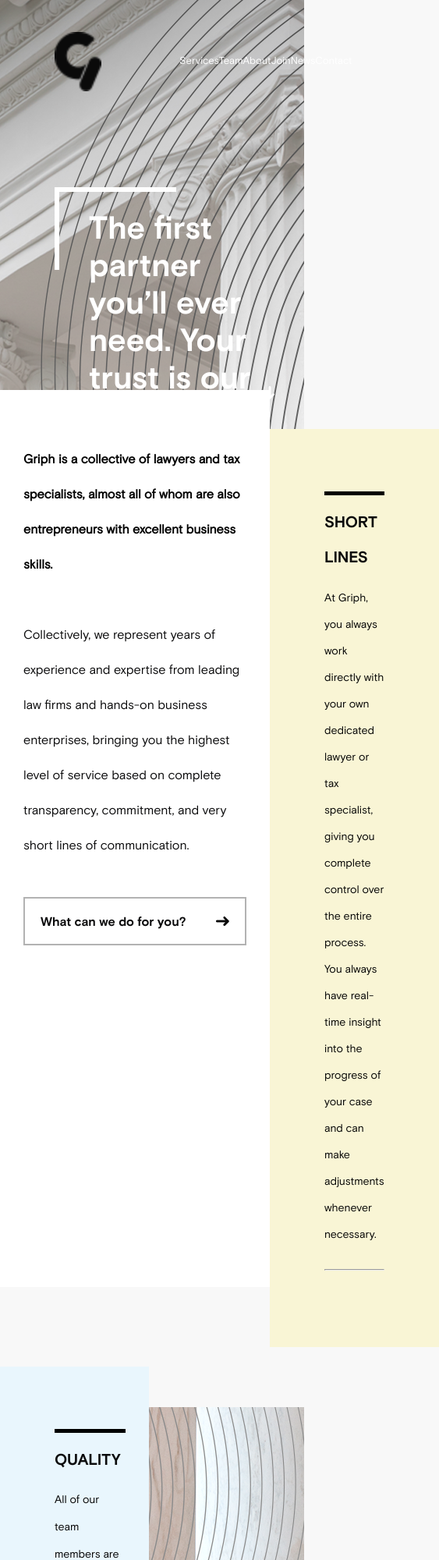
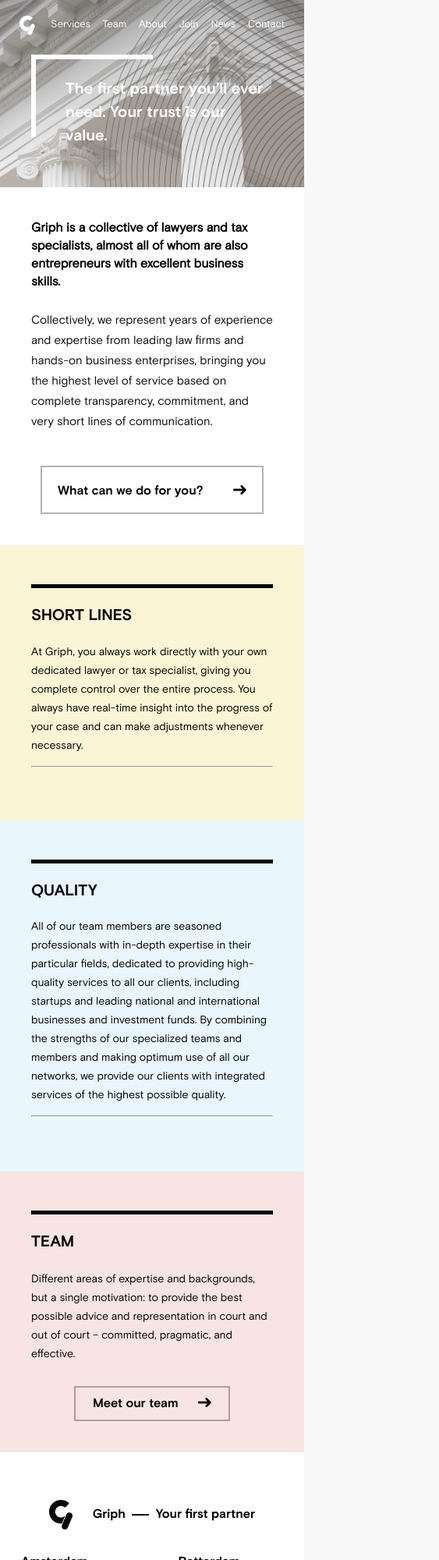
Before and after one commit to dimasyands/sphermall-test-task, a plain HTML site: page index.html in a window 390 px wide. Shown: the top 2000 px of the page at 78% size, 563 px wide, since content can reach past the window. Drawn offline with Linux system fonts and the light colour scheme.

Commit message:
mobile view

```diff
--- a/index.html
+++ b/index.html
@@ -23,12 +23,7 @@
   </header>
   <nav class="main-nav content-center">
     <a class="main-nav-logo" href="#">
-      <img src="src/img/logo_griph.png"
-          srcset="
-          src/img/mini_logo.png 600w,
-          src/img/logo_griph.png 900w"
-          width="60px"
-          alt="Main logo">
+      <img src="src/img/logo_griph.png" alt="Main logo">
     </a>
     <ul class="main-nav-list">
       <li>
--- a/src/style.css
+++ b/src/style.css
@@ -141,6 +141,10 @@ h3 {
   left: 0;
   right: 0;
   display: flex;
+}
+
+.main-nav-logo img {
+  width: 60px;
 }
 
 .main-nav-list {
@@ -507,3 +511,137 @@ footer {
     justify-content: center;
   }
 }
+
+@media (max-width: 520px) {
+  .main-header {
+    height: 240px;
+  }
+
+  .header-down-arrow {
+    display: none;
+  }
+
+  .main-nav-logo img {
+    width: 20px;
+  }
+
+  .main-nav-list {
+    padding-left: 20px;
+  }
+
+  .main-nav {
+    left: 0;
+    margin: 0 25px;
+    top: 20px;
+  }
+
+  .header-section-greet {
+    margin-top: 70px;
+    left: 40px;
+  }
+
+  .header-section-greet p {
+    font-size: 20px;
+    line-height: 30px;
+  }
+
+  .section-container-wrapper {
+    flex-direction: column;
+  }
+
+  .what-can-do {
+    margin: 0;
+    width: auto;
+    padding: 40px;
+    flex-grow: 1;
+  }
+
+  .what-can-do-header {
+    line-height: 23px;
+  }
+
+  .what-can-do-content {
+    font-size: 15px;
+    line-height: 26px;
+    padding-top: 25px;
+  }
+
+  .section-short-lines p,
+  .section-quality p,
+  .section-team p {
+    line-height: 24px;
+    margin-bottom: 15px;
+  }
+
+  .section-container-wrapper-with-bg {
+    background: none;
+    margin: 0;
+  }
+
+  .section-quality {
+    padding: 40px;
+    width: auto;
+    margin: 0;
+  }
+
+  .section-team {
+    padding: 40px;
+    width: auto;
+    margin: 0;
+  }
+
+  .meet-team-button {
+    width: 200px;
+    margin: 0 auto;
+    padding: 7px 22px 0px 22px;
+    margin-top: 30px;
+  }
+
+  .footer-adress-wrapper address {
+    font-size: 13px;
+    line-height: 20px;
+  }
+
+  .address-first,
+  .address-second,
+  .footer-social-wrapper {
+    margin: 0;
+  }
+
+  .footer-adress-wrapper {
+    margin: 0;
+    flex-direction: row;
+    flex-wrap: wrap;
+    justify-content: space-between;
+  }
+
+  .footer-header-wrapper {
+    justify-content: space-around;
+  }
+
+  .section-wrapper {
+    display: flex;
+    flex-direction: column;
+  }
+
+  .section-short-lines {
+    padding: 40px;
+    width: auto;
+  }
+
+  .section-team p {
+    margin-bottom: 10px;
+  }
+
+  .footer-social-wrapper {
+    padding: 15px;
+    padding-top: 40px;
+    width: 100%;
+    justify-content: center;
+    align-items: baseline;
+  }
+
+  .footer-social-wrapper a{
+    padding: 0 15px;
+  }
+}
```
